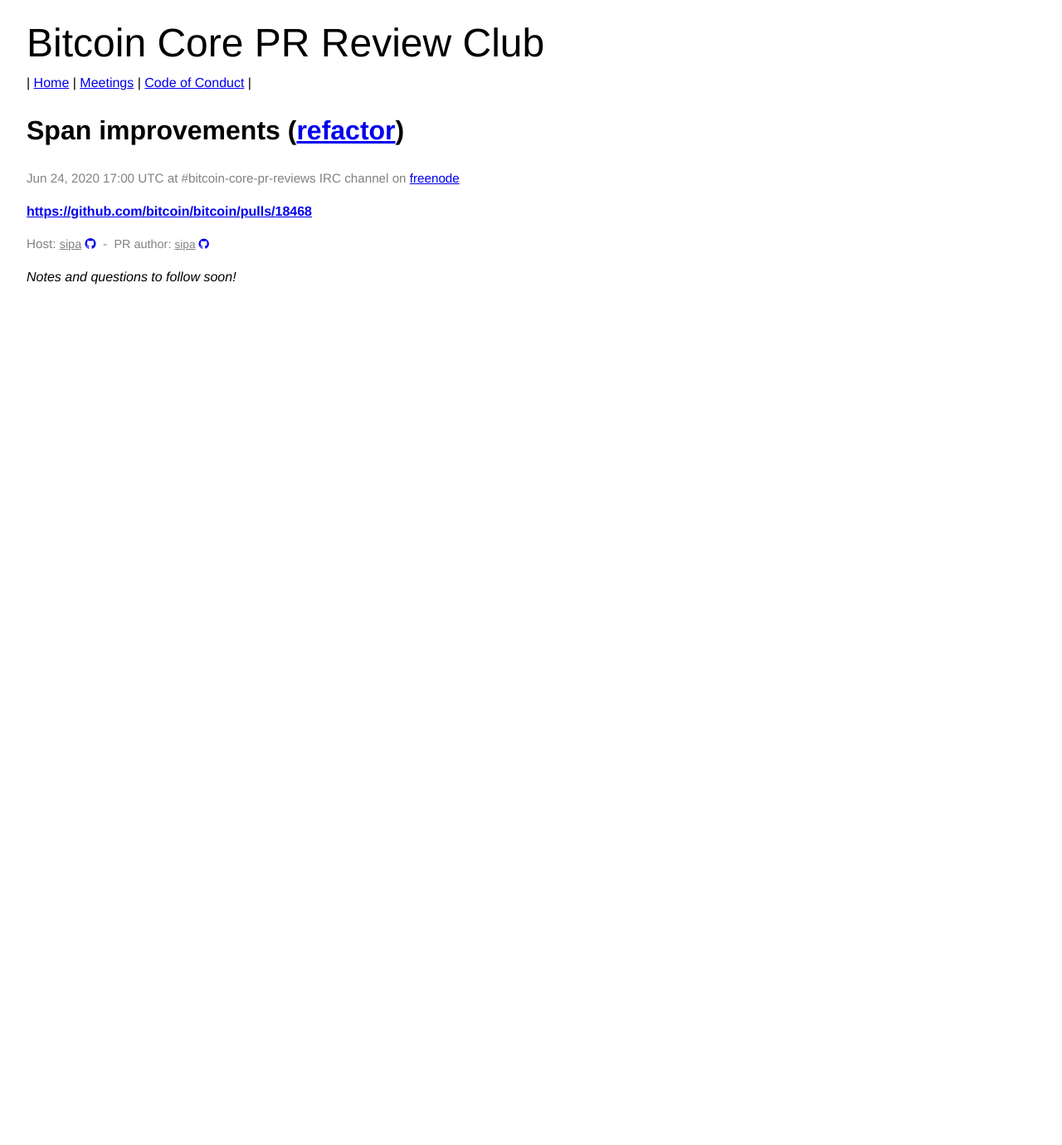
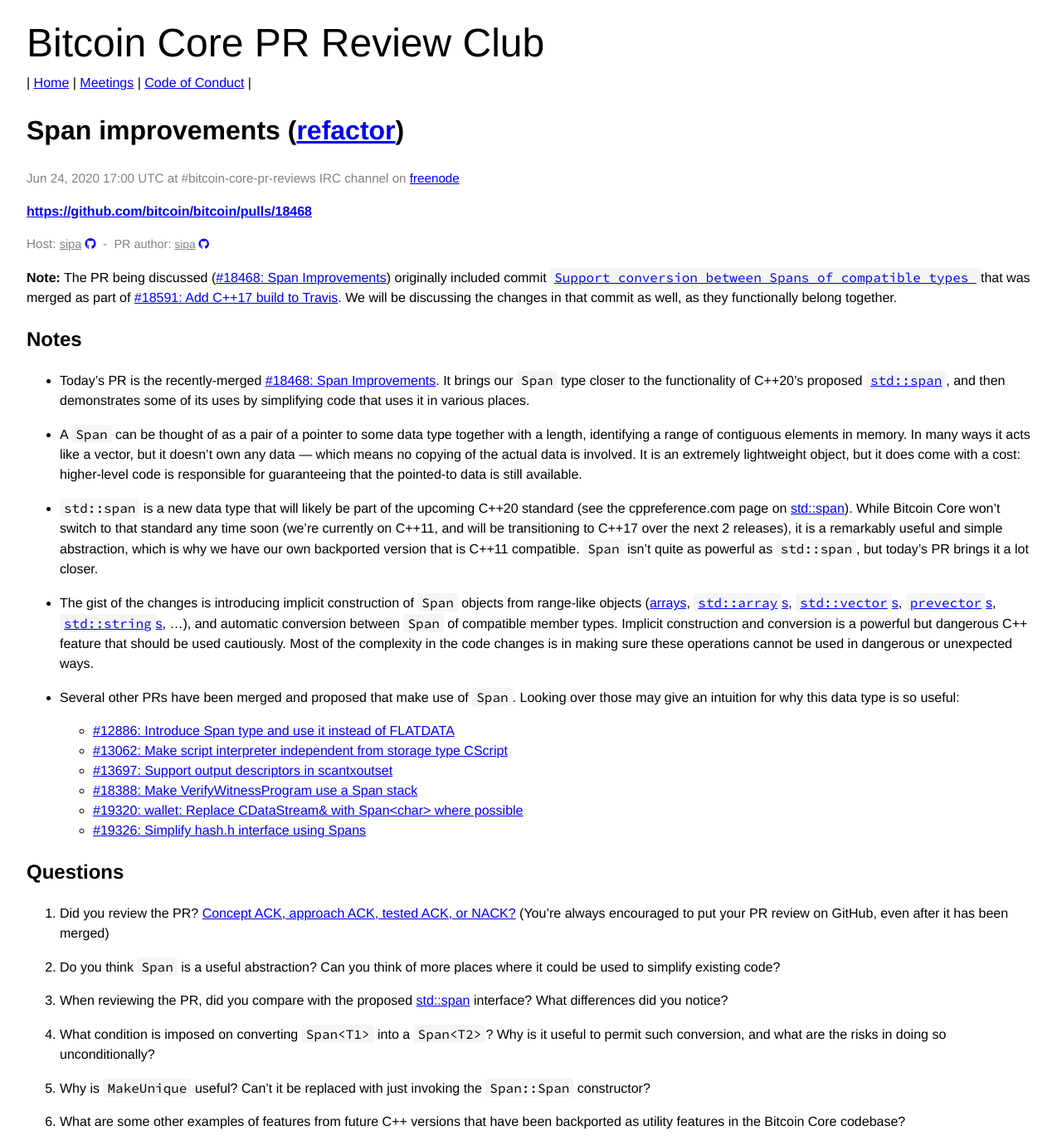
Before and after one commit to bitcoin-core-review-club/website, a Jekyll site: the page built from _posts/2020-06-24-#18468.md, in a window 1280 px wide. Shown: the whole page at 83% size. Built offline with Jekyll 4.4.1, drawn with Linux system fonts in a browser that asks for light colours; before the commit the page ends 900 px from its top, so only the background shows below that.

Commit message:
Add notes and questions for n18468

```diff
--- a/_posts/2020-06-24-#18468.md
+++ b/_posts/2020-06-24-#18468.md
@@ -10,18 +10,74 @@
 commit:
 ---
 
-_Notes and questions to follow soon!_
+**Note:** The PR being discussed ([#18468: Span Improvements](https://github.com/bitcoin/bitcoin/pull/18468))
+originally included commit [`Support conversion between Spans of compatible types `](https://github.com/bitcoin/bitcoin/pull/18591/commits/0fbde488b24f62b4bbbde216647941dcac65c81a)
+that was merged as part of [#18591: Add C++17 build to Travis](https://github.com/bitcoin/bitcoin/pull/18591). We will be discussing
+the changes in that commit as well, as they functionally belong together.
 
-<!-- TODO: Add notes and questions
 ## Notes
+
+- Today's PR is the recently-merged [#18468: Span Improvements](https://github.com/bitcoin/bitcoin/pull/18468).
+  It brings our `Span` type closer to the functionality of C++20's proposed [`std::span`](https://en.cppreference.com/w/cpp/container/span), and
+  then demonstrates some of its uses by simplifying code that uses it in various places.
+
+- A `Span` can be thought of as a pair of a pointer to some data type together with a length,
+  identifying a range of contiguous elements in memory. In many ways it acts like a vector,
+  but it doesn't own any data --- which means no copying of the actual data is involved. It is
+  an extremely lightweight object, but it does come with a cost: higher-level code is responsible
+  for guaranteeing that the pointed-to data is still available.
+
+- `std::span` is a new data type that will likely be part of the upcoming C++20 standard
+  (see the cppreference.com page on [std::span](https://en.cppreference.com/w/cpp/container/span)).
+  While Bitcoin Core won't switch to that standard any time soon (we're currently on C++11, and will
+  be transitioning to C++17 over the next 2 releases), it is a remarkably useful and simple
+  abstraction, which is why we have our own backported version that is C++11 compatible.
+  `Span` isn't quite as powerful as `std::span`, but today's PR brings it a lot closer.
+
+- The gist of the changes is introducing implicit construction of `Span` objects from range-like
+  objects ([arrays](https://en.cppreference.com/w/cpp/language/array),
+  [`std::array`s](https://en.cppreference.com/w/cpp/container/array),
+  [`std::vector`s](https://en.cppreference.com/w/cpp/container/vector),
+  [`prevector`s](https://github.com/bitcoin/bitcoin/blob/f3d776b59380ad31e8b3a2948364c7690eebe05d/src/prevector.h),
+  [`std::string`s](https://en.cppreference.com/w/cpp/string/basic_string), ...), and
+  automatic conversion between `Span` of compatible member types. Implicit construction and
+  conversion is a powerful but dangerous C++ feature that should be used cautiously. Most of
+  the complexity in the code changes is in making sure these operations cannot be used in
+  dangerous or unexpected ways.
+
+- Several other PRs have been merged and proposed that make use of `Span`. Looking over those
+  may give an intuition for why this data type is so useful:
+  - [#12886: Introduce Span type and use it instead of FLATDATA](https://github.com/bitcoin/bitcoin/pull/12886)
+  - [#13062: Make script interpreter independent from storage type CScript](https://github.com/bitcoin/bitcoin/pull/13062)
+  - [#13697: Support output descriptors in scantxoutset](https://github.com/bitcoin/bitcoin/pull/13697)
+  - [#18388: Make VerifyWitnessProgram use a Span stack](https://github.com/bitcoin/bitcoin/pull/18388)
+  - [#19320: wallet: Replace CDataStream& with Span\<char\> where possible](https://github.com/bitcoin/bitcoin/pull/19320)
+  - [#19326: Simplify hash.h interface using Spans](https://github.com/bitcoin/bitcoin/pull/19326)
 
 ## Questions
 
---->
+1. Did you review the PR? [Concept ACK, approach ACK, tested ACK, or
+   NACK?](https://github.com/bitcoin/bitcoin/blob/master/CONTRIBUTING.md#peer-review)
+   (You're always encouraged to put your PR review on GitHub, even after it has been merged)
+
+2. Do you think `Span` is a useful abstraction? Can you think of more places where it could
+   be used to simplify existing code?
+
+3. When reviewing the PR, did you compare with the proposed
+   [std::span](https://en.cppreference.com/w/cpp/container/span) interface? What differences
+   did you notice?
+
+4. What condition is imposed on converting `Span<T1>` into a `Span<T2>`? Why is it useful to
+   permit such conversion, and what are the risks in doing so unconditionally?
+
+5. Why is `MakeUnique` useful? Can't it be replaced with just invoking the `Span::Span`
+   constructor?
+
+6. What are some other examples of features from future C++ versions that have been backported
+   as utility features in the Bitcoin Core codebase?
 
 <!-- TODO: uncomment and add meeting log
 ## Meeting Log
-
 {% irc %}
 {% endirc %}
 --->
```
